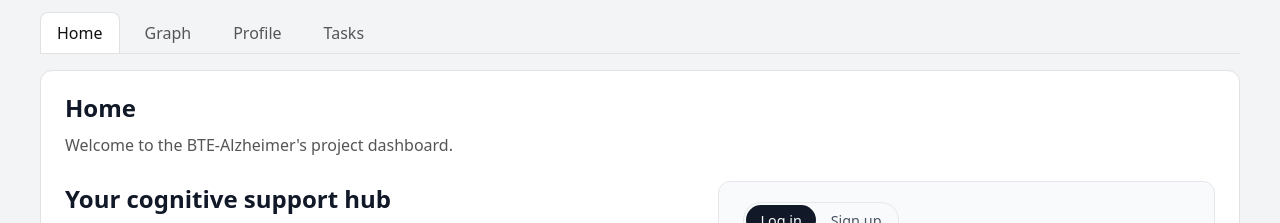
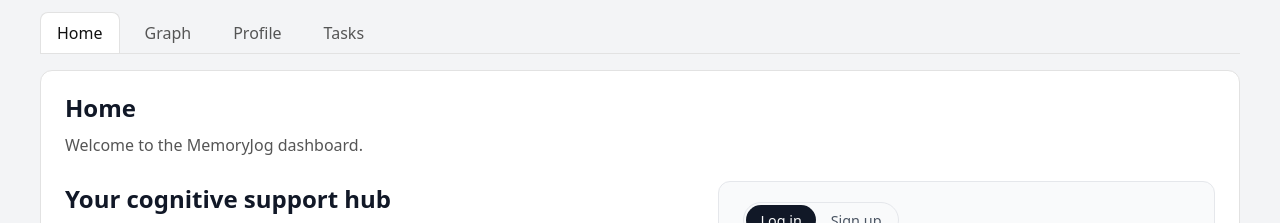
Before and after one commit to jcasp09/bte-alzheimers_web, a React (Vite) app: page / in a window 1280 px wide. Shown: the top 223 px of the page. Built offline with nearby package versions, Linux system fonts and the light colour scheme; no server answers.

Commit message:
chore: Use consistent application naming

```diff
--- a/index.html
+++ b/index.html
@@ -2,9 +2,9 @@
 <html lang="en">
   <head>
     <meta charset="UTF-8" />
-    <link rel="icon" type="image/svg+xml" href="/vite.svg" />
+    <link rel="icon" type="image/svg+xml" />
     <meta name="viewport" content="width=device-width, initial-scale=1.0" />
-    <title>bte_alzheimers_web</title>
+    <title>Memory Jog</title>
   </head>
   <body>
     <div id="root"></div>
--- a/src/pages/Home.tsx
+++ b/src/pages/Home.tsx
@@ -75,7 +75,7 @@
   return (
     <section>
       <h1>Home</h1>
-      <p>Welcome to the BTE-Alzheimer&apos;s project dashboard.</p>
+      <p>Welcome to the MemoryJog dashboard.</p>
       <div className="home-layout">
         <div className="home-overview">
           <h2>Your cognitive support hub</h2>
```
